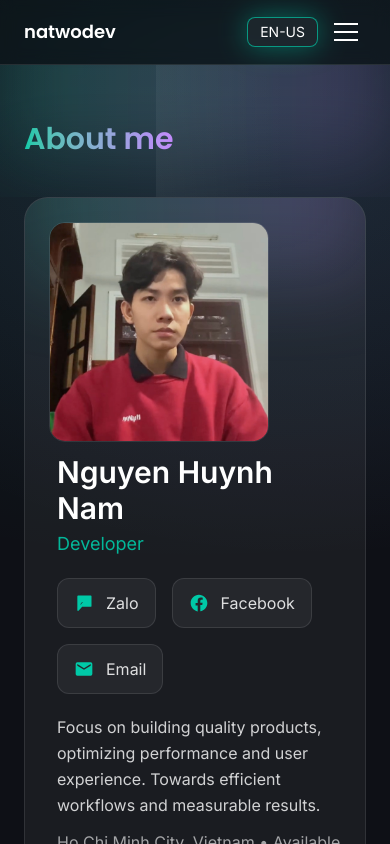
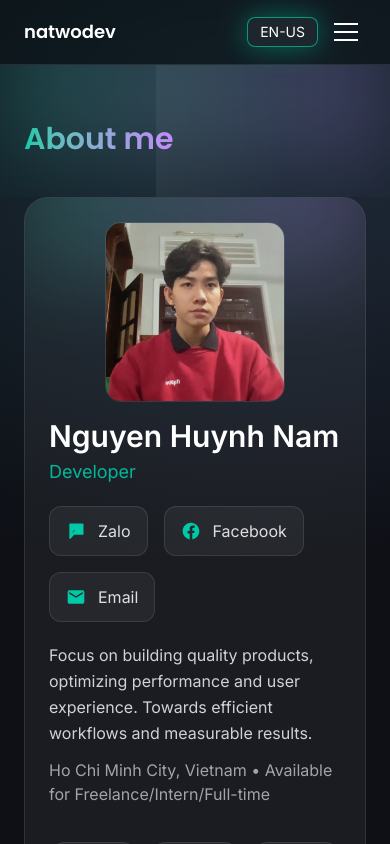
Before and after one commit to natwodev/code-journey-blog, a React (Vite) app: page /about in a window 390 px wide. Built offline with nearby package versions, Linux system fonts and the light colour scheme; no server answers.

Commit message:
update29

```diff
--- a/src/pages/About.tsx
+++ b/src/pages/About.tsx
@@ -44,12 +44,14 @@ export default function About() {
       <section className="max-w-6xl mx-auto px-6">
         <motion.div initial={{ opacity: 0, y: 14 }} whileInView={{ opacity: 1, y: 0 }} viewport={{ once: true }} transition={{ duration: 0.6 }} className="relative overflow-hidden rounded-3xl border border-white/10 bg-white/5">
           <div className="absolute inset-x-0 -top-20 h-40 blur-2xl bg-gradient-to-r from-brand-cyan/20 to-brand-purple/20" />
-          <div className="relative p-6 md:p-8 grid grid-cols-1 md:grid-cols-[auto,1fr] md:grid-rows-[auto,1fr] gap-3 md:gap-4 items-start">
+          <div className="relative p-6 md:p-8 grid grid-cols-1 md:grid-cols-[auto,1fr] md:grid-rows-[auto,1fr] gap-4 md:gap-4 items-start">
             {/* Row 1, Col 1: Avatar */}
-            <img src={avatarImg} alt="Avatar" className="ml-0 w-[220px] h-[220px] md:w-[338px] md:h-[338px] rounded-2xl object-cover border border-white/10" />
+            <div className="flex justify-center md:justify-start">
+              <img src={avatarImg} alt="Avatar" className="w-[180px] h-[180px] md:w-[338px] md:h-[338px] rounded-2xl object-cover border border-white/10" />
+            </div>
 
             {/* Row 1, Col 2: Name + Role */}
-            <div className="ml-2 md:ml-4">
+            <div className="md:ml-4">
               <div className="text-3xl md:text-4xl font-semibold">{info.name}</div>
               <div className="text-lg md:text-xl text-brand-cyan/90 mt-1">{info.role}</div>
               {/* Liên hệ: Zalo, Facebook, Email */}
```
